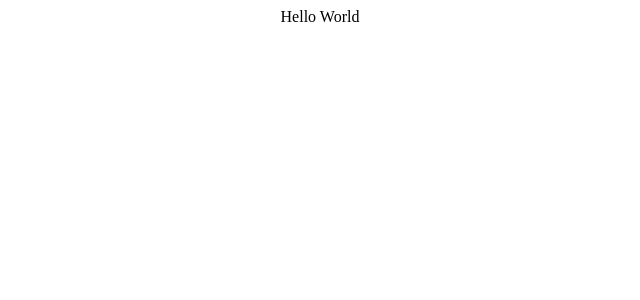
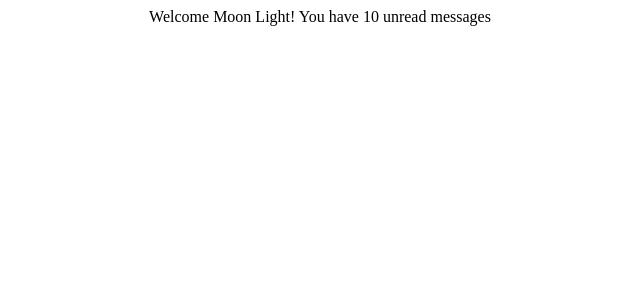
Before and after one commit to Chandraprakash-Darji/reactjs-learning, a React (Create React App) app in the folder typescript-app/: page / in a window 1280 px wide. Shown: the top 300 px of the page, without its empty margins (320-960 px from the left). Built offline with nearby package versions, Linux system fonts and the light colour scheme.

Commit message:
prop types

```diff
--- a/typescript-app/src/App.tsx
+++ b/typescript-app/src/App.tsx
@@ -1,7 +1,12 @@
 import "./App.css";
+import Greet from "./components/Greet";
 
 function App() {
-  return <div className="App">Hello World</div>;
+  return (
+    <div className="App">
+      <Greet name="Moon Light" />
+    </div>
+  );
 }
 
 export default App;
--- /dev/null
+++ b/typescript-app/src/components/Greet.tsx
@@ -0,0 +1,9 @@
+type GreetProps = {
+  name: string;
+};
+
+const Greet = ({ name }: GreetProps) => {
+  return <div>Welcome {name}! You have 10 unread messages</div>;
+};
+
+export default Greet;
```
